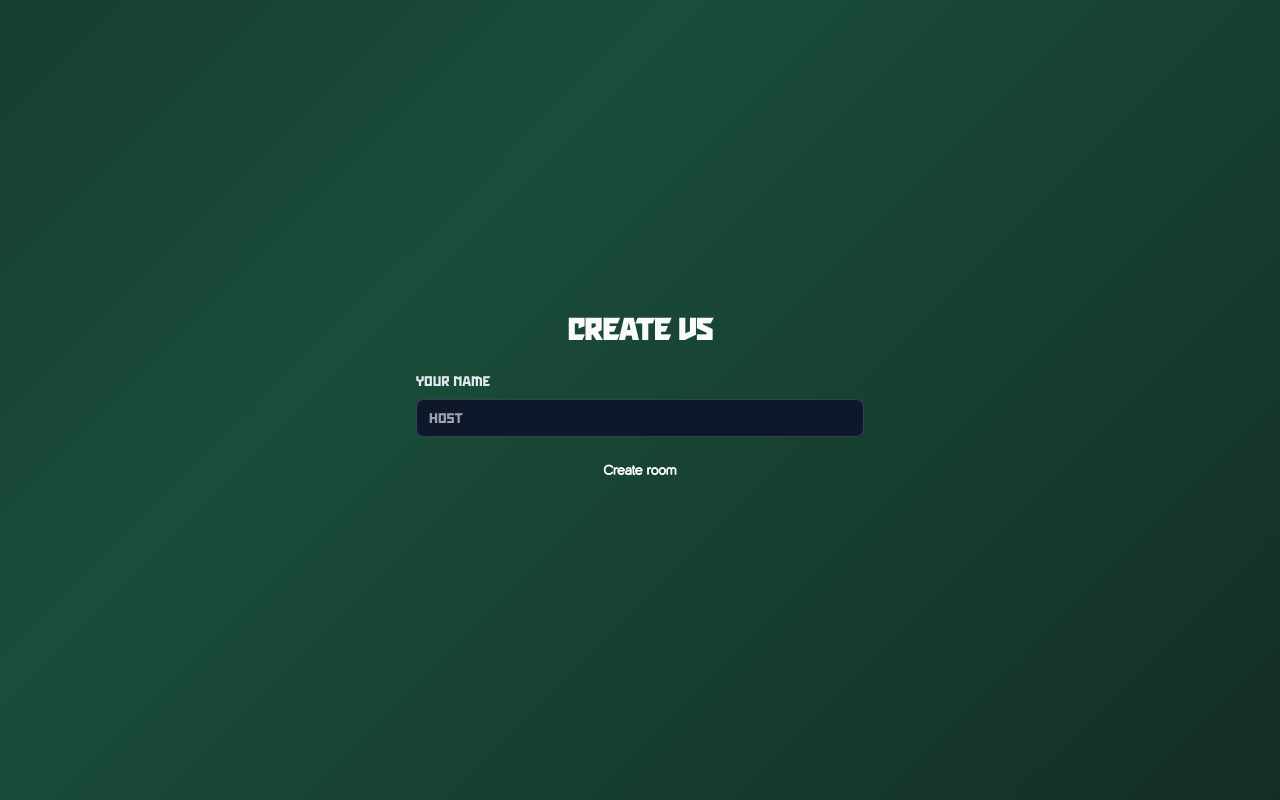
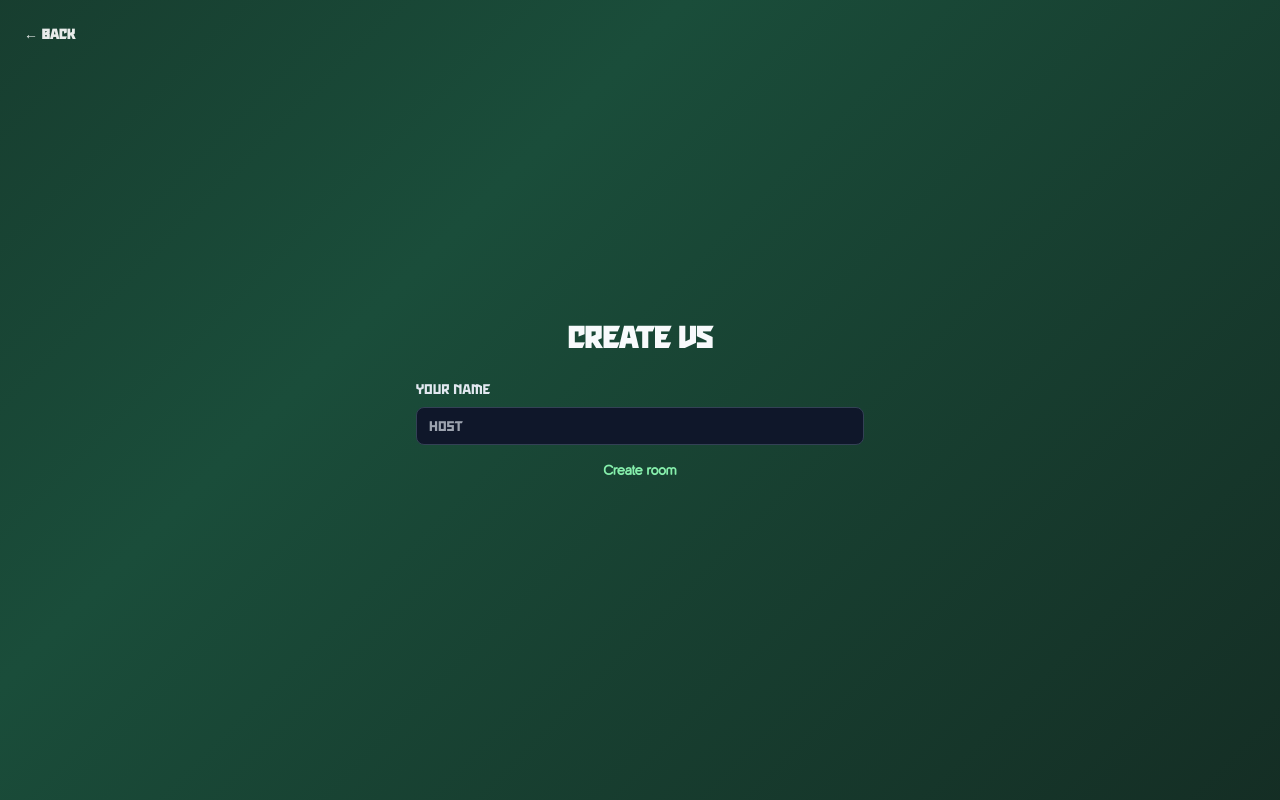
Before and after one commit to Tobiayeni12/VS, a Next.js app in the folder vs/: page /create in a window 1280 px wide. Built offline with nearby package versions, Linux system fonts and the light colour scheme.

Commit message:
edit create room page

```diff
--- a/vs/app/create/page.tsx
+++ b/vs/app/create/page.tsx
@@ -34,9 +34,17 @@ export default function CreatePage() {
   }
 
   return (
-    <main className="flex min-h-screen flex-col items-center justify-center px-4">
+    <main className="relative flex min-h-screen flex-col items-center justify-center px-4">
+      <button
+        type="button"
+        onClick={() => router.push("/")}
+        className="absolute left-6 top-6 text-sm font-semibold text-white/90 transition hover:text-green-200"
+        style={{ fontFamily: "Racing, serif" }}
+      >
+        ← Back
+      </button>
       <div className="w-full max-w-md space-y-6">
-        <h1 className="text-3xl font-bold text-center" style={{ fontFamily: "Racing, serif" }}>Create VS</h1>
+        <h1 className="text-3xl font-bold text-center">Create VS</h1>
         <form onSubmit={handleSubmit} className="space-y-4">
           <div className="space-y-2">
             <label className="block text-sm font-medium text-slate-200">
@@ -55,7 +63,7 @@ export default function CreatePage() {
           <button
             type="submit"
             disabled={loading}
-            className="w-full bg-transparent py-2 text-sm font-semibold text-white drop-shadow-[0_2px_6px_rgba(0,0,0,0.8)] transition hover:text-slate-300 disabled:opacity-60"
+            className="w-full text-sm font-semibold text-green-300 transition hover:text-green-200 disabled:opacity-60"
           >
             {loading ? "Creating..." : "Create room"}
           </button>
--- a/vs/src/app/create/page.tsx
+++ b/vs/src/app/create/page.tsx
@@ -34,7 +34,15 @@ export default function CreatePage() {
   }
 
   return (
-    <main className="flex min-h-screen flex-col items-center justify-center px-4">
+    <main className="relative flex min-h-screen flex-col items-center justify-center px-4">
+      <button
+        type="button"
+        onClick={() => router.push("/")}
+        className="absolute left-6 top-6 text-sm font-semibold text-white/90 transition hover:text-green-200"
+        style={{ fontFamily: "Racing, serif" }}
+      >
+        ← Back
+      </button>
       <div className="w-full max-w-md space-y-6">
         <h1 className="text-3xl font-bold text-center">Create VS</h1>
         <form onSubmit={handleSubmit} className="space-y-4">
@@ -43,7 +51,7 @@ export default function CreatePage() {
               Your name
             </label>
             <input
-              className="w-full rounded-lg border border-slate-700 bg-slate-900 px-3 py-2 text-sm text-slate-50 outline-none focus:border-indigo-400 focus:ring-1 focus:ring-indigo-400"
+              className="w-full rounded-lg border border-slate-700 bg-slate-900 px-3 py-2 text-sm text-slate-50 outline-none focus:border-green-400 focus:ring-1 focus:ring-green-400"
               value={name}
               onChange={(e) => setName(e.target.value)}
               placeholder="Host"
@@ -55,7 +63,7 @@ export default function CreatePage() {
           <button
             type="submit"
             disabled={loading}
-            className="w-full rounded-lg bg-indigo-500 px-4 py-2 text-sm font-semibold text-white hover:bg-indigo-400 disabled:opacity-60"
+            className="w-full text-sm font-semibold text-green-300 transition hover:text-green-200 disabled:opacity-60"
           >
             {loading ? "Creating..." : "Create room"}
           </button>
```
